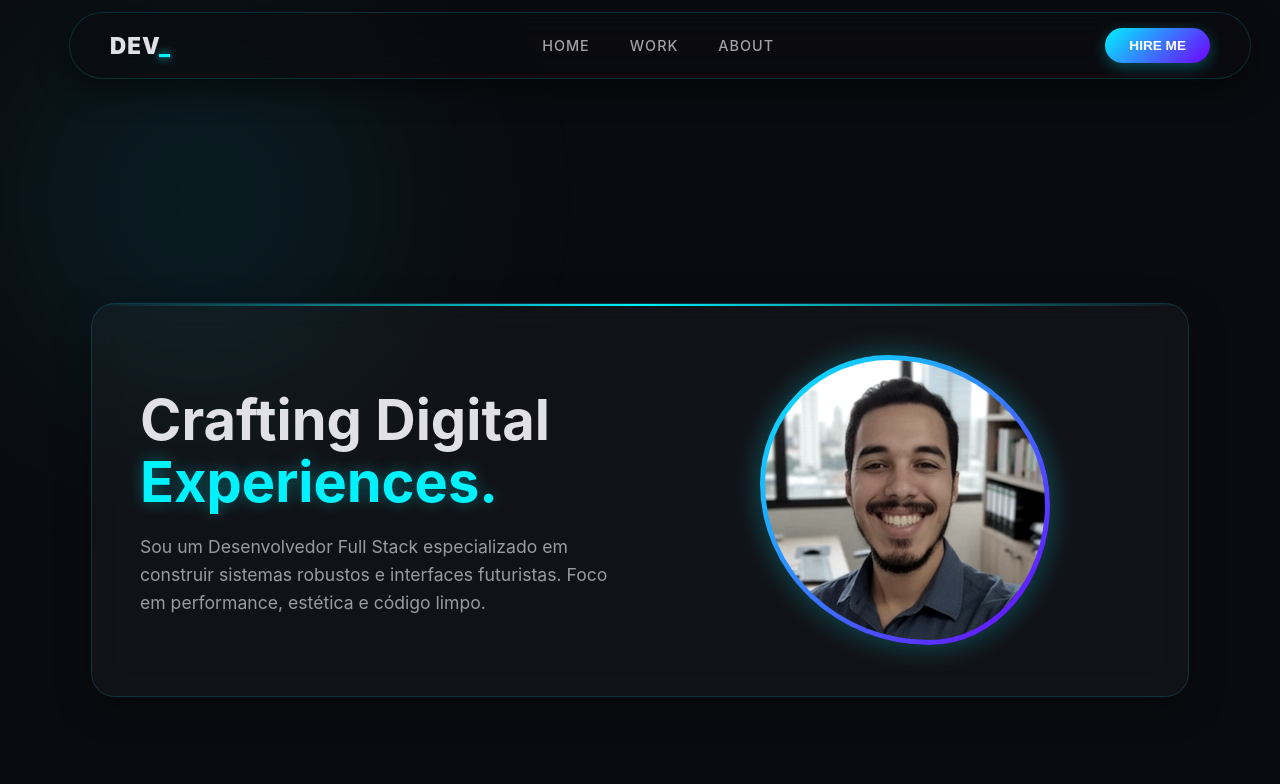
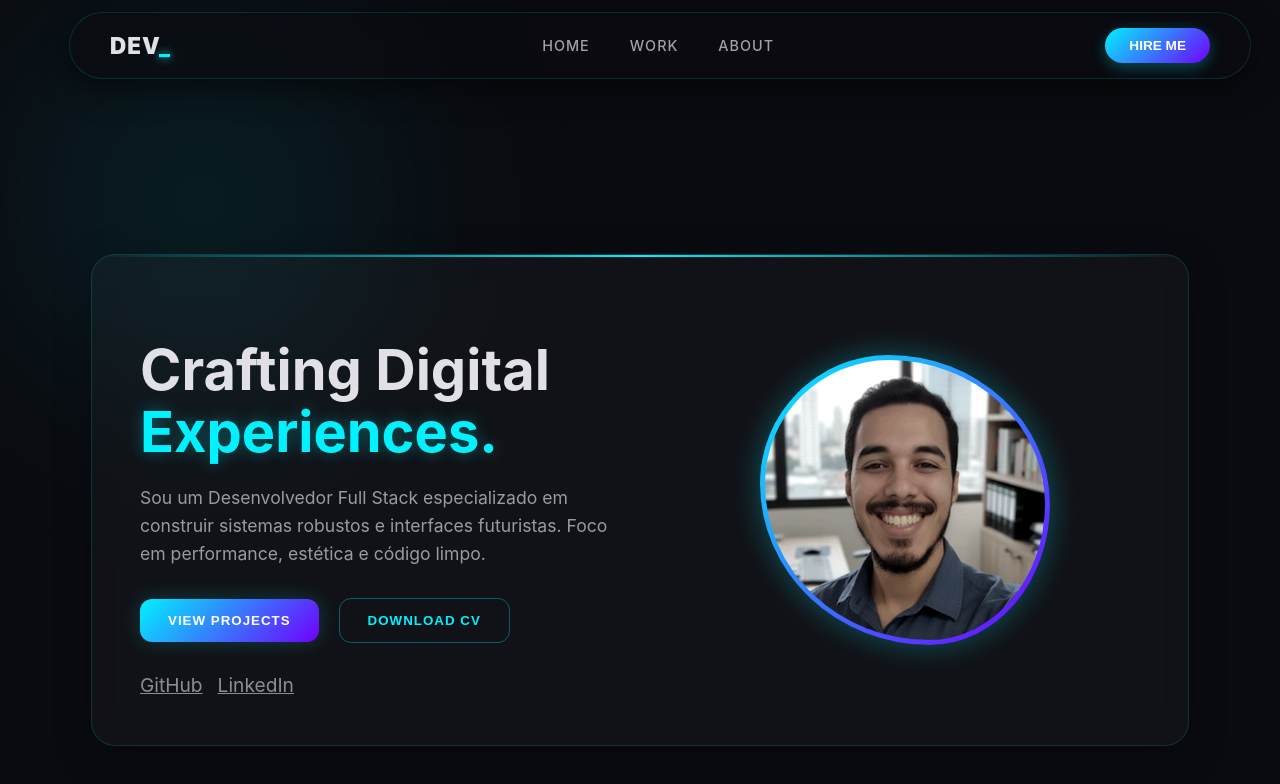
Before and after one commit to PatricAugusto/Portfolio-v3.0.0, a Next.js app: page / in a window 1280 px wide. Shown: the top 784 px of the page. Built offline with nearby package versions, Linux system fonts and the light colour scheme.

Commit message:
feat: add primary and secondary CTA buttons with hover effects and social links

```diff
--- a/src/app/page.js
+++ b/src/app/page.js
@@ -93,6 +93,74 @@ const BackgroundBlob = styled.div`
   left: -100px;
 `;
 
+const ButtonGroup = styled.div`
+  display: flex;
+  gap: 20px;
+  align-items: center;
+
+  @media (max-width: 968px) {
+    justify-content: center;
+  }
+`;
+
+const PrimaryButton = styled.button`
+  background: linear-gradient(135deg, ${props => props.theme.colors.secondary} 0%, ${props => props.theme.colors.accent} 100%);
+  color: white;
+  border: none;
+  padding: 14px 28px;
+  border-radius: 12px;
+  font-weight: 700;
+  text-transform: uppercase;
+  letter-spacing: 1px;
+  cursor: pointer;
+  transition: all 0.3s ease;
+  box-shadow: 0 0 20px rgba(0, 242, 255, 0.2);
+
+  &:hover {
+    transform: translateY(-3px);
+    box-shadow: 0 0 30px rgba(112, 0, 255, 0.4);
+    filter: brightness(1.1);
+  }
+`;
+
+const SecondaryButton = styled.button`
+  background: transparent;
+  color: ${props => props.theme.colors.secondary};
+  border: 1px solid ${props => props.theme.colors.secondary}55;
+  padding: 14px 28px;
+  border-radius: 12px;
+  font-weight: 700;
+  text-transform: uppercase;
+  letter-spacing: 1px;
+  cursor: pointer;
+  transition: all 0.3s ease;
+
+  &:hover {
+    background: ${props => props.theme.colors.secondary}11;
+    border-color: ${props => props.theme.colors.secondary};
+    text-shadow: 0 0 10px ${props => props.theme.colors.secondary};
+  }
+`;
+
+const SocialLinks = styled.div`
+  display: flex;
+  gap: 15px;
+  margin-top: 30px;
+
+  a {
+    color: ${props => props.theme.colors.light};
+    font-size: 1.2rem;
+    transition: all 0.3s ease;
+    opacity: 0.6;
+
+    &:hover {
+      opacity: 1;
+      color: ${props => props.theme.colors.secondary};
+      transform: scale(1.1);
+    }
+  }
+`;
+
 export default function Home() {
   return (
     <PageWrapper>
@@ -107,6 +175,14 @@ export default function Home() {
               Sou um Desenvolvedor Full Stack especializado em construir sistemas robustos
               e interfaces futuristas. Foco em performance, estética e código limpo.
             </Description>
+            <ButtonGroup>
+             <PrimaryButton>View Projects</PrimaryButton>
+             <SecondaryButton>Download CV</SecondaryButton>
+              </ButtonGroup>
+                <SocialLinks>
+                  <a href="#">GitHub</a>
+                  <a href="#">LinkedIn</a>
+                </SocialLinks>
           </TextSection>
 
           <ImageSection>
```
